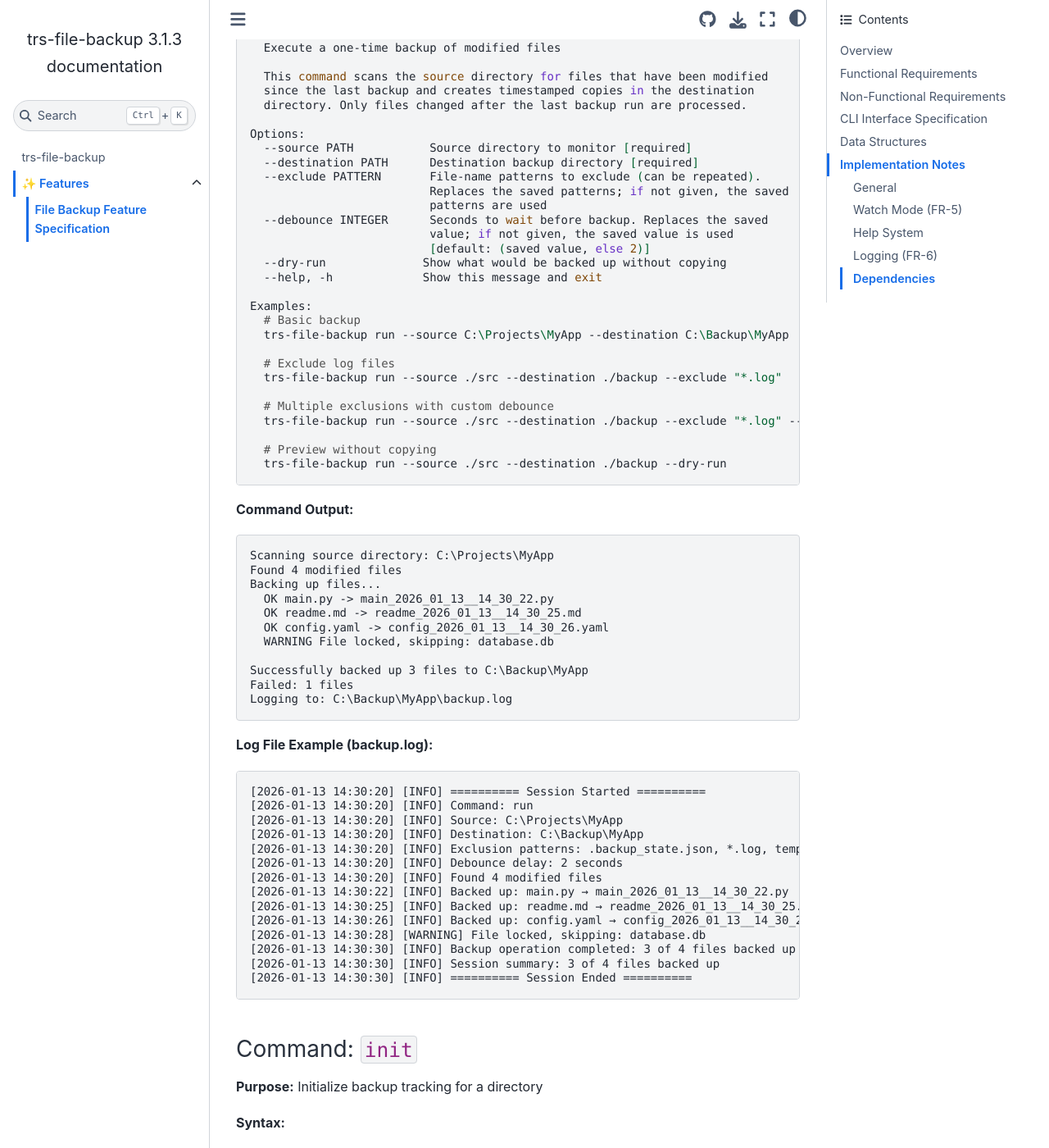
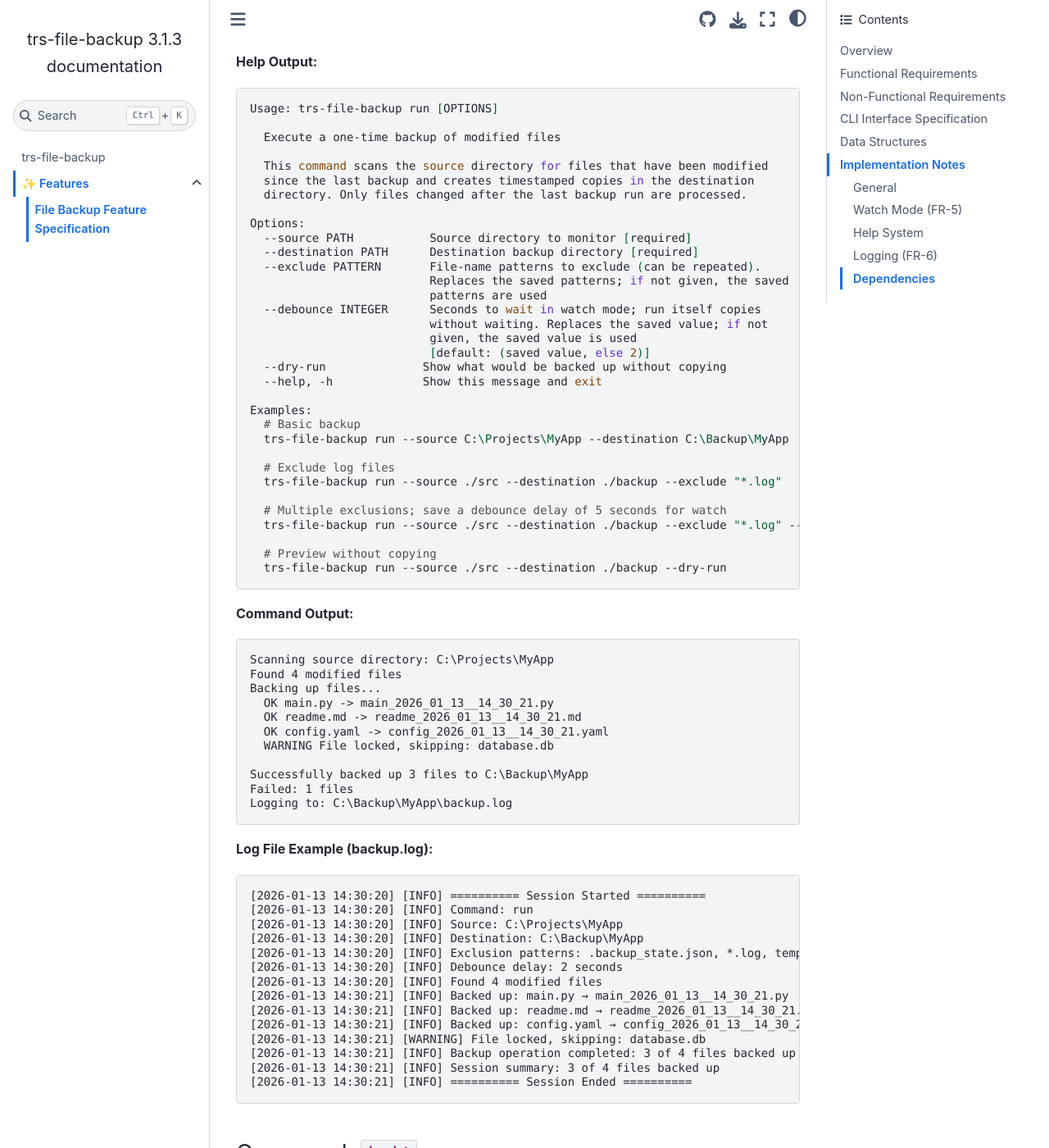
Before and after one commit to TheRedSwabian/trs-file-backup, a Sphinx documentation site: the page built from docs/features/file_backup.md, in a window 1280 px wide and 1400 px high, scrolled down 9720 px. Shown: the whole window at 82% size. Built offline with Sphinx 7.4.7 and the Sphinx Book theme 1.1.4, drawn with Linux system fonts in a browser that asks for light colours; some of the changed text lies outside the part shown.

Commit message:
fix(run): copy without waiting for the debounce delay (#23)
run slept the debounce delay before every file, although the scan only
finds files that are already written. The delay now applies to watch
only; run --debounce still saves the value for watch.

Co-Authored-By: Claude Opus 5.5 <noreply@anthropic.com>

````diff
--- a/docs/features/file_backup.md
+++ b/docs/features/file_backup.md
@@ -38,6 +38,8 @@ The tool shall be implemented as a Python command-line application with comprehe
 - AC-2.4: The timestamp shall use 24-hour format (HH: 00-23)
 - AC-2.5: All backup files shall be stored flat in the destination directory (no subdirectories)
 - AC-2.6: If the destination directory does not exist, it shall be created automatically
+- AC-2.7: `run` shall copy the modified files without waiting between or before the copies;
+  the debounce delay applies only to `watch` (AC-5.4, AC-5.5), and `run --debounce` only saves it (AC-3.8)
 
 ### FR-3: State Persistence
 
@@ -297,7 +299,7 @@ trs-file-backup run --help
 - `--destination`: Path to the destination backup directory (required)
 - `--exclude`: File-name pattern to exclude, see AC-4.6 and AC-4.9 (optional, can be specified multiple times).
   It replaces the saved patterns; without it, the saved patterns are used (AC-3.7, AC-3.8)
-- `--debounce`: Seconds to wait before backup (optional).
+- `--debounce`: Debounce delay in seconds that `watch` uses (optional); `run` itself copies without waiting (AC-2.7).
   It replaces the saved value; without it, the saved value is used, or 2 if none is saved (AC-3.7 to AC-3.9)
 - `--dry-run`: Show what would be backed up without actually copying files (optional)
 
@@ -318,8 +320,9 @@ Options:
   --exclude PATTERN       File-name patterns to exclude (can be repeated).
                           Replaces the saved patterns; if not given, the saved
                           patterns are used
-  --debounce INTEGER      Seconds to wait before backup. Replaces the saved
-                          value; if not given, the saved value is used
+  --debounce INTEGER      Seconds to wait in watch mode; run itself copies
+                          without waiting. Replaces the saved value; if not
+                          given, the saved value is used
                           [default: (saved value, else 2)]
   --dry-run              Show what would be backed up without copying
   --help, -h             Show this message and exit
@@ -331,7 +334,7 @@ Examples:
   # Exclude log files
   trs-file-backup run --source ./src --destination ./backup --exclude "*.log"
 
-  # Multiple exclusions with custom debounce
+  # Multiple exclusions; save a debounce delay of 5 seconds for watch
   trs-file-backup run --source ./src --destination ./backup --exclude "*.log" --exclude "temp_*" --debounce 5
 
   # Preview without copying
@@ -344,9 +347,9 @@ Examples:
 Scanning source directory: C:\Projects\MyApp
 Found 4 modified files
 Backing up files...
-  OK main.py -> main_2026_01_13__14_30_22.py
-  OK readme.md -> readme_2026_01_13__14_30_25.md
-  OK config.yaml -> config_2026_01_13__14_30_26.yaml
+  OK main.py -> main_2026_01_13__14_30_21.py
+  OK readme.md -> readme_2026_01_13__14_30_21.md
+  OK config.yaml -> config_2026_01_13__14_30_21.yaml
   WARNING File locked, skipping: database.db
 
 Successfully backed up 3 files to C:\Backup\MyApp
@@ -364,13 +367,13 @@ Logging to: C:\Backup\MyApp\backup.log
 [2026-01-13 14:30:20] [INFO] Exclusion patterns: .backup_state.json, *.log, temp_*
 [2026-01-13 14:30:20] [INFO] Debounce delay: 2 seconds
 [2026-01-13 14:30:20] [INFO] Found 4 modified files
-[2026-01-13 14:30:22] [INFO] Backed up: main.py → main_2026_01_13__14_30_22.py
-[2026-01-13 14:30:25] [INFO] Backed up: readme.md → readme_2026_01_13__14_30_25.md
-[2026-01-13 14:30:26] [INFO] Backed up: config.yaml → config_2026_01_13__14_30_26.yaml
-[2026-01-13 14:30:28] [WARNING] File locked, skipping: database.db
-[2026-01-13 14:30:30] [INFO] Backup operation completed: 3 of 4 files backed up
-[2026-01-13 14:30:30] [INFO] Session summary: 3 of 4 files backed up
-[2026-01-13 14:30:30] [INFO] ========== Session Ended ==========
+[2026-01-13 14:30:21] [INFO] Backed up: main.py → main_2026_01_13__14_30_21.py
+[2026-01-13 14:30:21] [INFO] Backed up: readme.md → readme_2026_01_13__14_30_21.md
+[2026-01-13 14:30:21] [INFO] Backed up: config.yaml → config_2026_01_13__14_30_21.yaml
+[2026-01-13 14:30:21] [WARNING] File locked, skipping: database.db
+[2026-01-13 14:30:21] [INFO] Backup operation completed: 3 of 4 files backed up
+[2026-01-13 14:30:21] [INFO] Session summary: 3 of 4 files backed up
+[2026-01-13 14:30:21] [INFO] ========== Session Ended ==========
 ```
 
 ### Command: `init`
@@ -390,7 +393,7 @@ trs-file-backup init --help
 - `--source`: Path to the source directory (required)
 - `--destination`: Path to the destination backup directory (required)
 - `--exclude`: File-name pattern to exclude, see AC-4.6 and AC-4.9 (optional, can be specified multiple times)
-- `--debounce`: Seconds to wait before backup (optional, default: 2)
+- `--debounce`: Seconds that `watch` waits before a backup; `run` copies without waiting, see AC-2.7 (optional, default: 2)
 
 **Help Output:**
 
@@ -407,7 +410,8 @@ Options:
   --source PATH           Source directory to monitor [required]
   --destination PATH      Destination backup directory [required]
   --exclude PATTERN       File-name patterns to exclude (can be repeated)
-  --debounce INTEGER      Seconds to wait before backup [default: 2]
+  --debounce INTEGER      Seconds to wait in watch mode; run copies without
+                          waiting  [default: 2]
   --help, -h             Show this message and exit
 
 Examples:
@@ -670,7 +674,7 @@ A pattern added in the menu is marked `(new)`.
 - `source_path`: The source directory being monitored; AC-3.12 defines what happens when `run` or `watch` gets another one
 - `destination_path`: The destination backup directory; AC-3.11 defines which directory counts when the folder was copied or moved
 - `log_file`: Name of the log file (always `backup.log`)
-- `debounce_seconds`: Wait time in seconds before backup (default: 2)
+- `debounce_seconds`: Debounce delay in seconds that `watch` waits before a backup (default: 2); `run` does not wait (AC-2.7)
 - `excluded_patterns`: `.backup_state.json`, followed by the user-specified exclusion patterns for filenames
 - The user-specified patterns are the ones last given with `--exclude` or saved by `config`; AC-3.6 to AC-3.10 and FR-7 define when they are saved and used
 - Patterns support wildcards: `*` (any characters), `?` (single character)
````
Also changed, not shown: README.md (+3 -3 lines), docs/features/index.md (+1 -1 lines), 2 other files.
